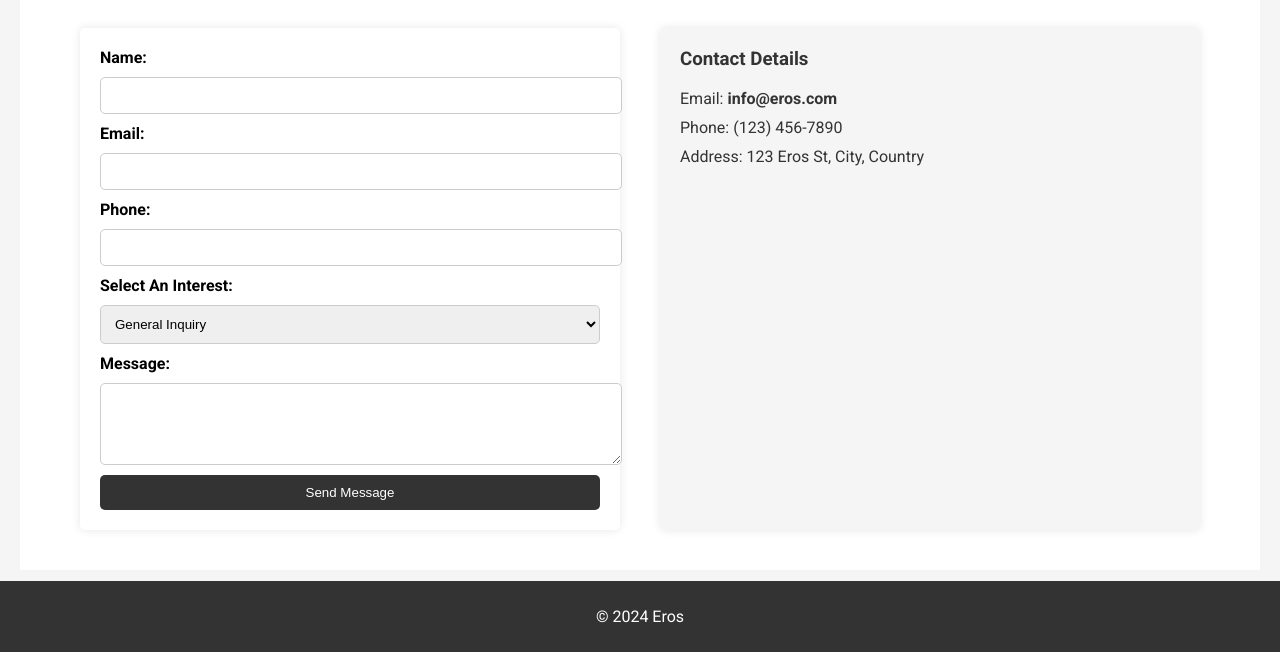
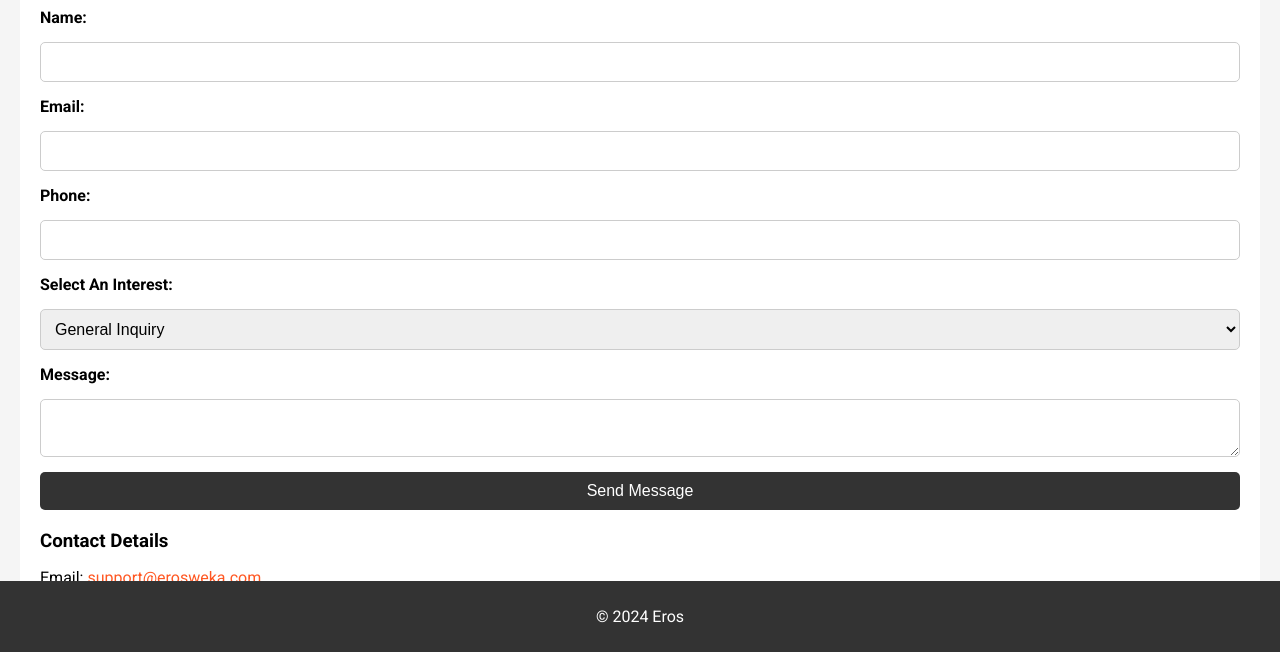
Before and after one commit to upperhandism/upperhandism.github.io, a plain HTML site: page contact.html in a window 1280 px wide. Shown: the part 148-800 px from the top of the page. Drawn offline with Linux system fonts and the light colour scheme.

Commit message:
Update contact page layout and styles

```diff
--- a/contact.html
+++ b/contact.html
@@ -31,37 +31,31 @@
     <main>
         <section id="contact">
             <h2>Contact Us</h2>
-            <div class="contact-container">
-                <div class="contact-form">
             <form>
                 <label for="name">Name:</label>
-                        <input type="text" id="name" name="name" required>
+                <input type="text" id="name" name="name">
 
                 <label for="email">Email:</label>
-                        <input type="email" id="email" name="email" required>
+                <input type="email" id="email" name="email">
 
                 <label for="phone">Phone:</label>
-                        <input type="tel" id="phone" name="phone" required>
+                <input type="tel" id="phone" name="phone">
 
                 <label for="interest">Select An Interest:</label>
-                        <select id="interest" name="interest" required>
+                <select id="interest" name="interest">
                     <option value="general">General Inquiry</option>
                     <option value="support">Support</option>
                     <option value="sales">Sales</option>
                 </select>
 
                 <label for="message">Message:</label>
-                        <textarea id="message" name="message" rows="4" required></textarea>
+                <textarea id="message" name="message"></textarea>
 
                 <button type="submit">Send Message</button>
             </form>
-                </div>
             <div class="contact-details">
                 <h3>Contact Details</h3>
-                    <p>Email: <a href="mailto:info@eros.com">info@eros.com</a></p>
-                    <p>Phone: (123) 456-7890</p>
-                    <p>Address: 123 Eros St, City, Country</p>
-                </div>
+                <p>Email: <a href="mailto:support@erosweka.com">support@erosweka.com</a></p>
             </div>
         </section>
     </main>
--- a/styles.css
+++ b/styles.css
@@ -116,67 +116,23 @@ h1, h2 {
     color: #ffffff;
 }
 
-/* Contact form styles */
-.contact-container {
-    display: flex;
-    gap: 40px;
-    flex-wrap: wrap;
-    justify-content: center;
-    padding: 20px;
-}
-
-.contact-form, .contact-details {
-    background-color: #fff;
-    border-radius: 5px;
-    padding: 20px;
-    box-shadow: 0 0 10px rgba(0, 0, 0, 0.1);
-    width: 100%;
-    max-width: 500px;
-}
-
-.contact-form {
-    flex: 1;
-}
-
-.contact-details {
-    flex: 1;
-    background-color: #f5f5f5;
-    color: #333;
-}
-
-.contact-details h3 {
-    margin-top: 0;
-}
-
-.contact-details p {
-    margin: 10px 0;
-}
-
-.contact-details a {
-    color: #333;
-    text-decoration: none;
-    font-weight: bold;
-}
-
-.contact-details a:hover {
-    text-decoration: underline;
-}
-
+/* Contact Form Styles */
 form {
     display: flex;
     flex-direction: column;
-    gap: 10px;
+    gap: 15px;
+    margin-bottom: 20px;
 }
 
 label {
     font-weight: bold;
 }
 
-input, select, textarea {
+input, textarea, select {
     padding: 10px;
     border: 1px solid #ccc;
     border-radius: 5px;
-    width: 100%;
+    font-size: 16px;
 }
 
 button[type="submit"] {
@@ -186,16 +142,34 @@ button[type="submit"] {
     border: none;
     border-radius: 5px;
     cursor: pointer;
+    font-size: 16px;
 }
 
 button[type="submit"]:hover {
     background-color: #555;
 }
 
+.contact-details {
+    margin-top: 20px;
+}
+
+.contact-details h3 {
+    margin-bottom: 10px;
+}
+
+.contact-details a {
+    color: #ff5722;
+    text-decoration: none;
+}
+
+.contact-details a:hover {
+    text-decoration: underline;
+}
+
 /* Dark mode styles */
 body.dark-mode input,
-body.dark-mode select,
-body.dark-mode textarea {
+body.dark-mode textarea,
+body.dark-mode select {
     background-color: #1e1e1e;
     color: #fff;
     border: 1px solid #444;
```
Lines whose indentation alone changed are shown as unchanged.
